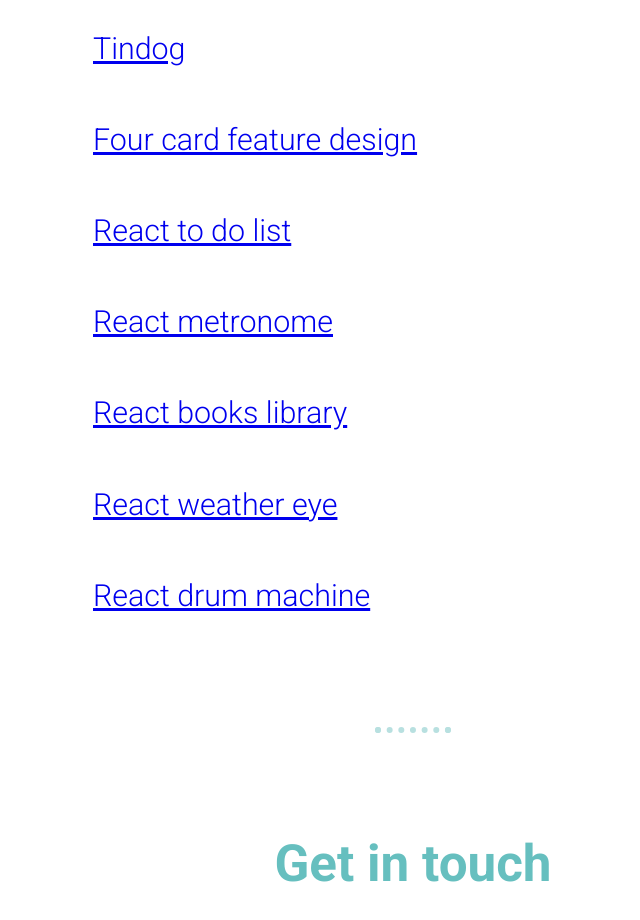
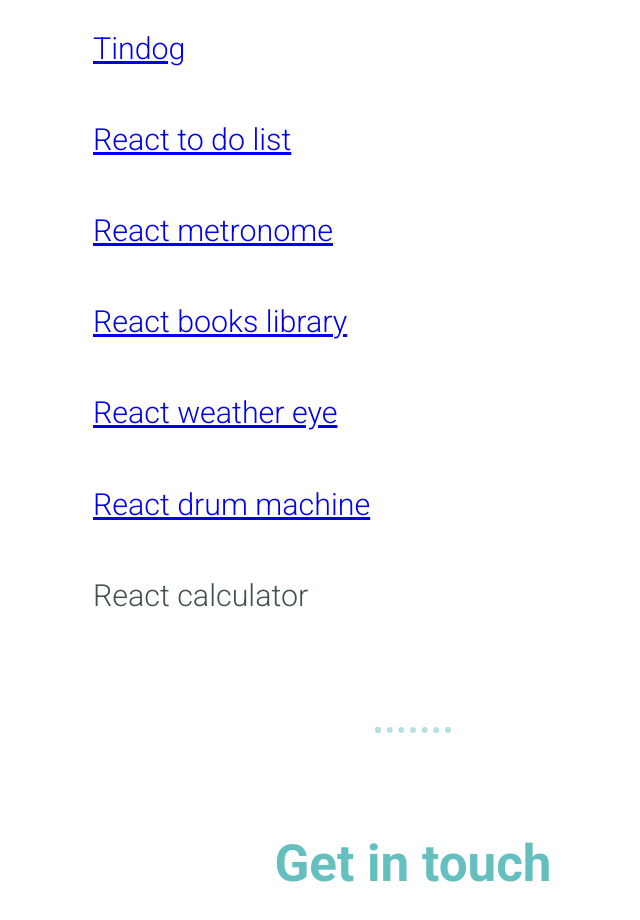
Before and after one commit to danbloch21/CSS-exercise-1, a plain HTML site: page index.html in a window 1280 px wide. Shown: the part 2680-3600 px from the top of the page, without its empty margins (227-867 px from the left). Drawn offline with Linux system fonts and the light colour scheme; a web font is replaced by a local one.

Commit message:
Update index.html

```diff
--- a/index.html
+++ b/index.html
@@ -41,12 +41,12 @@
         <p><a class="footer-link" href="https://fem-challenge-1-lilac.vercel.app/">Profile card</href></a>
         </p>
         <p><a class="footer-link" href="https://responsive-design-tindog-coral.vercel.app/">Tindog</href></p>
-        <p><a class="footer-link" href="https://fem-challenge-2-one.vercel.app/">Four card feature design</href></p>
-        <p><a class="footer-link" href="https://react-app-to-do.vercel.app/">React to do list</href></a>
-        <p><a class="footer-link" href="https://metronomeo-react.vercel.app/">React metronome</href></a>
-        <p><a class="footer-link" href="https://books-library-iota.vercel.app/">React books library</href></a>
+        <p><a class="footer-link" href="https://react-app-to-do.vercel.app/">React to do list</href></a></p>
+        <p><a class="footer-link" href="https://metronomeo-react.vercel.app/">React metronome</href></a></p>
+        <p><a class="footer-link" href="https://books-library-iota.vercel.app/">React books library</href></a></p>
         <p><a class="footer-link" href="https://danbloch21.github.io/weather-eye-react/">React weather eye</href></a>
-        <p><a class="footer-link" href="https://danbloch21.github.io/drum-machine/">React drum machine</href></a>
+        <p><a class="footer-link" href="https://danbloch21.github.io/drum-machine/">React drum machine</href></a></p>
+        <p><a class="https://danbloch21.github.io/React-JavaScript-Calculator/">React calculator</href></a></p>
 
       </div>
     </div>
```
